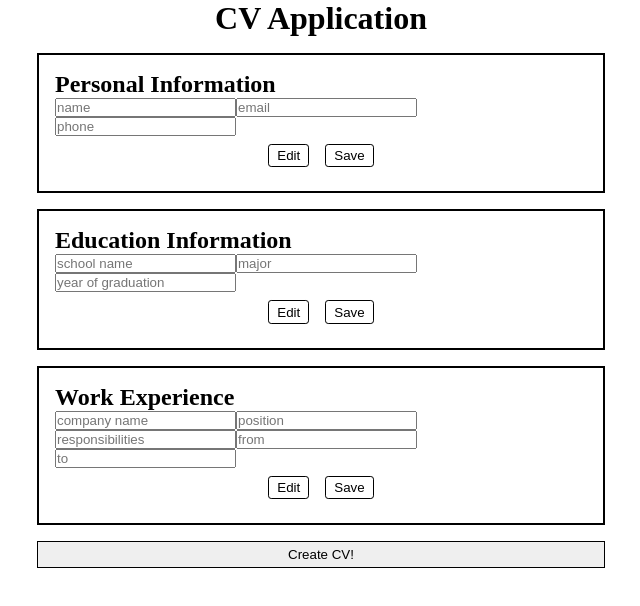
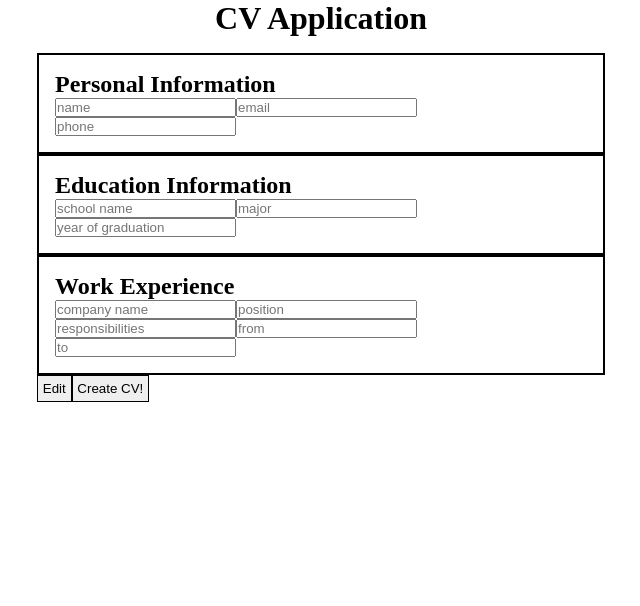
Before and after one commit to dejourford/odin_cv-application, a React (Vite) app: page / in a window 1280 px wide. Shown: the top 606 px of the page, without its empty margins (319-959 px from the left). Built offline with nearby package versions, Linux system fonts and the light colour scheme.

Commit message:
create handleEdit and handleSubmit functions for buttons

```diff
--- a/src/App.css
+++ b/src/App.css
@@ -32,7 +32,7 @@ main {
     cursor: pointer;
 }
 
-.create-cv-button {
+.button {
     border: 1px solid black;
     padding: 0.3rem;
     cursor: pointer;
--- a/src/App.jsx
+++ b/src/App.jsx
@@ -3,21 +3,16 @@ import { Input } from "./components/Input"
 
 
 function App() {
-  const handleClick = (e) => {
-    // if edit button is clicked
-    if (e.target.id === "edit") {
-      console.log("truee  edit")
+  const handleEdit = (e) => {
+    // if edit button is clicked show input fields with data pre-filled
+    e.preventDefault();
+    console.log("edit mode...")
+
   }
 
-    // if save button is clicked
-    if (e.target.id === "save") {
-      console.log("truee save")
-    }
-
-    // if create cv button is clicked
-    if (e.target.className.includes("create-cv")) {
-      console.log("truee")
-    }
+  const handleSubmit = (e) => {
+    e.preventDefault();
+    console.log("form submitted")
   }
 
 
@@ -25,53 +20,42 @@ function App() {
     <>
       <h1>CV Application</h1>
       <main>
-
+        <form onSubmit={handleSubmit}>
           {/* Personal Info Section */}
           <section className="cv-section" id="personal">
             <h2>Personal Information</h2>
-          <form>
             <Input type={"text"} name={"name"} />
             <Input type={"email"} name={"email"} />
             <Input type={"number"} name={"phone"} />
-            <div className="button-group">
-              <button type="button" id="edit" onClick={handleClick}>Edit</button>
-              <button type="button" id="save" onClick={handleClick}>Save</button>
-            </div>
-          </form>
+
           </section>
 
           {/* Education Section */}
           <section className="cv-section" id="education">
             <h2>Education Information</h2>
-          <form>
+
             <Input type={"text"} name={"school name"} />
             <Input type={"text"} name={"major"} />
             <Input type={"number"} name={"year of graduation"} />
-            <div className="button-group">
-              <button type="button" id="edit">Edit</button>
-              <button type="button" id="save">Save</button>
-            </div>
-          </form>
+
           </section>
 
           {/* Work Experience Section */}
           <section className="cv-section" id="experience">
             <h2>Work Experience</h2>
-          <form>
+
             <Input type={"text"} name={"company name"} />
             <Input type={"text"} name={"position"} />
             <Input type={"textarea"} name={"responsibilities"} />
             <Input type={"number"} name={"from"} />
             <Input type={"number"} name={"to"} />
-            <div className="button-group">
-              <button type="button">Edit</button>
-              <button type="button">Save</button>
-            </div>
-          </form>
+
           </section>
 
-        {/* Create Form Button */}
-        <button className="create-cv-button" onClick={handleClick}>Create CV!</button>
+          {/* Form Buttons */}
+          <button className="button" id="edit-cv-button" onClick={handleEdit}>Edit</button>
+          <button className="button" id="create-cv-button" type="submit" onClick={handleSubmit}>Create CV!</button>
+        </form>
       </main>
     </>
   )
```
Lines whose indentation alone changed are shown as unchanged.
